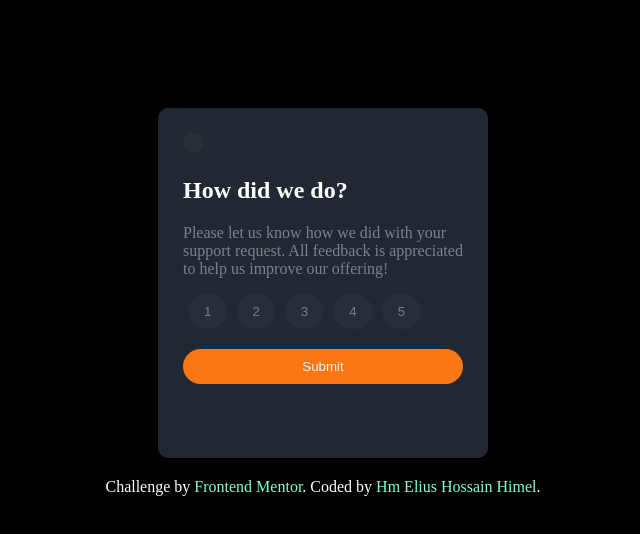
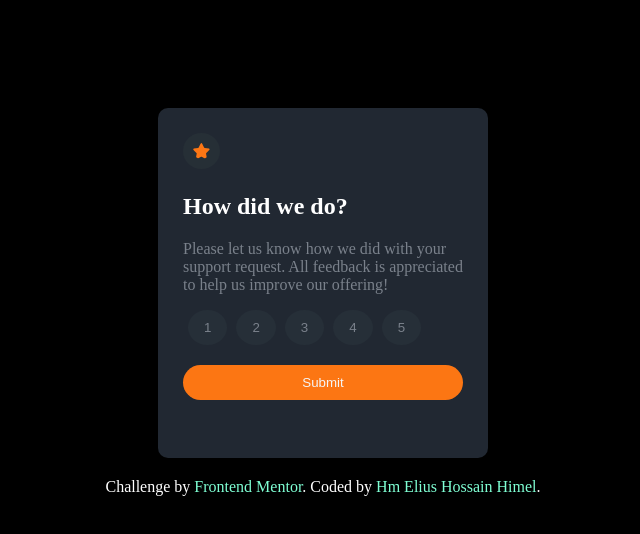
Before and after one commit to EliusHHimel/interactive-rating, a plain HTML site: page index.html in a window 1280 px wide. Shown: the whole page, without its empty margins (317-957 px from the left). Drawn offline with Linux system fonts and the light colour scheme; the site is published under a folder, as on GitHub Pages, so addresses that start at the root find nothing.

Commit message:
image fixed

```diff
--- a/index.html
+++ b/index.html
@@ -16,7 +16,7 @@
  <div class="container">
   <div>
       <!-- Rating state start -->
-  <img class="star" src="/images/icon-star.svg" alt="" srcset="">
+  <img class="star" src="images/icon-star.svg" alt="" srcset="">
   <h2>How did we do?</h2>
 
   <p class="description">Please let us know how we did with your support request. All feedback is appreciated
```
